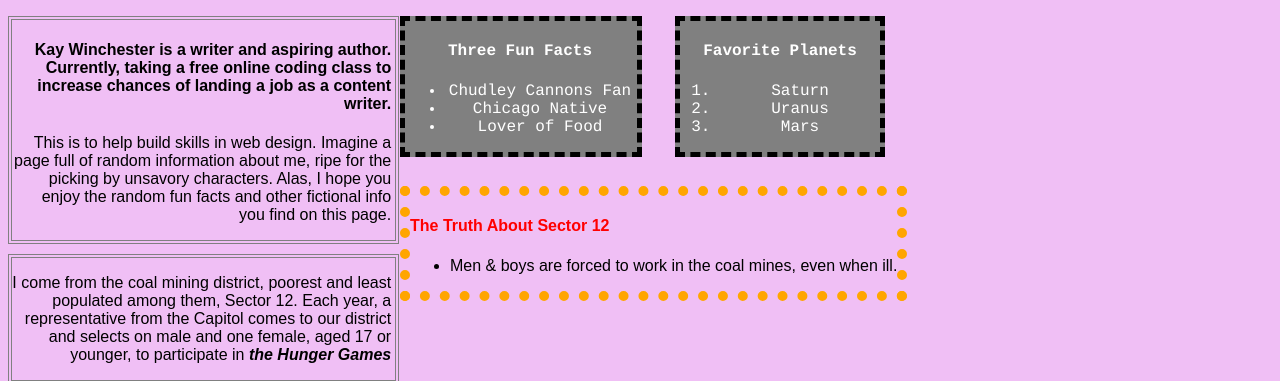
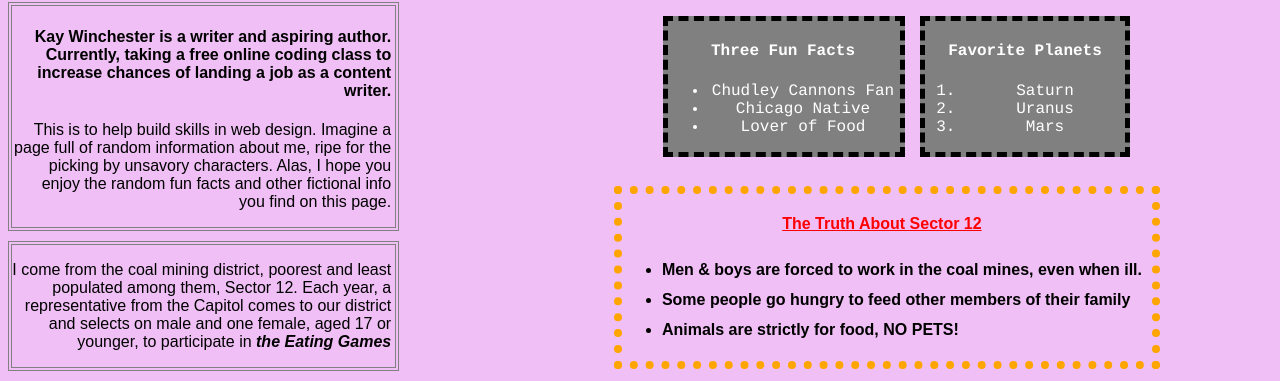
Before and after one commit to KayWinchester/KayWinchester.github.io, a plain HTML site: page index.html in a window 1280 px wide. Shown: the part 64-445 px from the top of the page. Drawn offline with Linux system fonts and the light colour scheme.

Commit message:
Update index.html

```diff
--- a/index.html
+++ b/index.html
@@ -1,4 +1,4 @@
-<!DOCTYPE html>
+<!DOCTYPE hmtl>
 <html>
     <head>
 	<meta charset= "utf-8">
@@ -16,7 +16,7 @@ body {
   border: 5px dashed black;
   position: absolute;
   top: 80px;
-  left: 400px;
+  right: 375px;
   padding-right: 2px;
 }
 #favorite-planets {
@@ -27,7 +27,7 @@ body {
   border: 5px dashed black;
   position: absolute;
   top: 80px;
-  left: 675px;
+  right: 150px;
 }
 .all-info {
   width: 30%;
@@ -40,14 +40,21 @@ body {
   font-family: "Courier", monospace;
 }
 #truth-about-twelve {
-  border: 10px dotted orange;
+  border: 8px dotted orange;
   position: absolute;
   top: 250px;
-  left: 400px;
+  right: 120px;
   clear: both;
+  padding-right: 10px;
 }
 h4.truth-headline {
   color: red;
+  text-align: center;
+  text-decoration: underline;
+}
+#truth-about-twelve-list {
+  font-weight: bold;
+  line-height: 30px;
 }
 </style>
 </head>
@@ -69,11 +76,13 @@ h4.truth-headline {
   <li>Mars</li>
 </ol>
 </div>
-<div class="all-info"><p>I come from the coal mining district, poorest and least populated among them, Sector 12. Each year, a representative from the Capitol comes to our district and selects on male and one female, aged 17 or younger, to participate in <em><strong>the Hunger Games</strong></em></p>
+<div class="all-info"><p>I come from the coal mining district, poorest and least populated among them, Sector 12. Each year, a representative from the Capitol comes to our district and selects on male and one female, aged 17 or younger, to participate in <em><strong>the Eating Games</strong></em></p>
 </div>
 <div id="truth-about-twelve"><h4 class="truth-headline">The Truth About Sector 12</h4>
-<ul>
+<ul id="truth-about-twelve-list">
   <li>Men & boys are forced to work in the coal mines, even when ill.</li>
+  <li>Some people go hungry to feed other members of their family</li>
+  <li>Animals are strictly for food, NO PETS!</li?
 </ul>
 </div>
 
```
